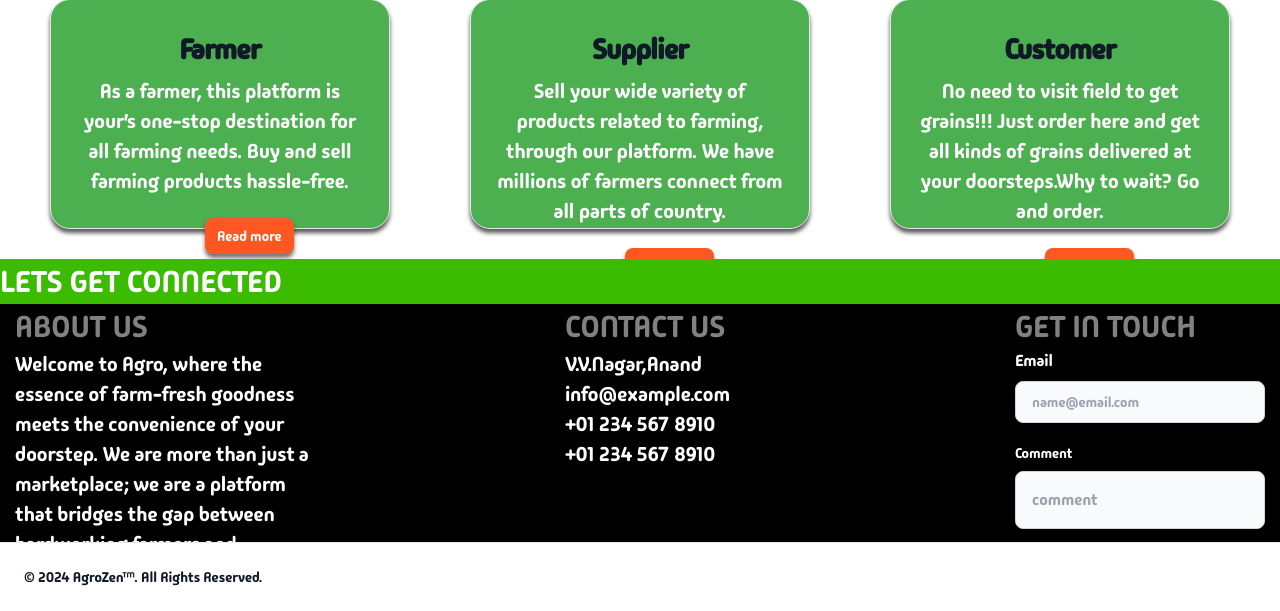
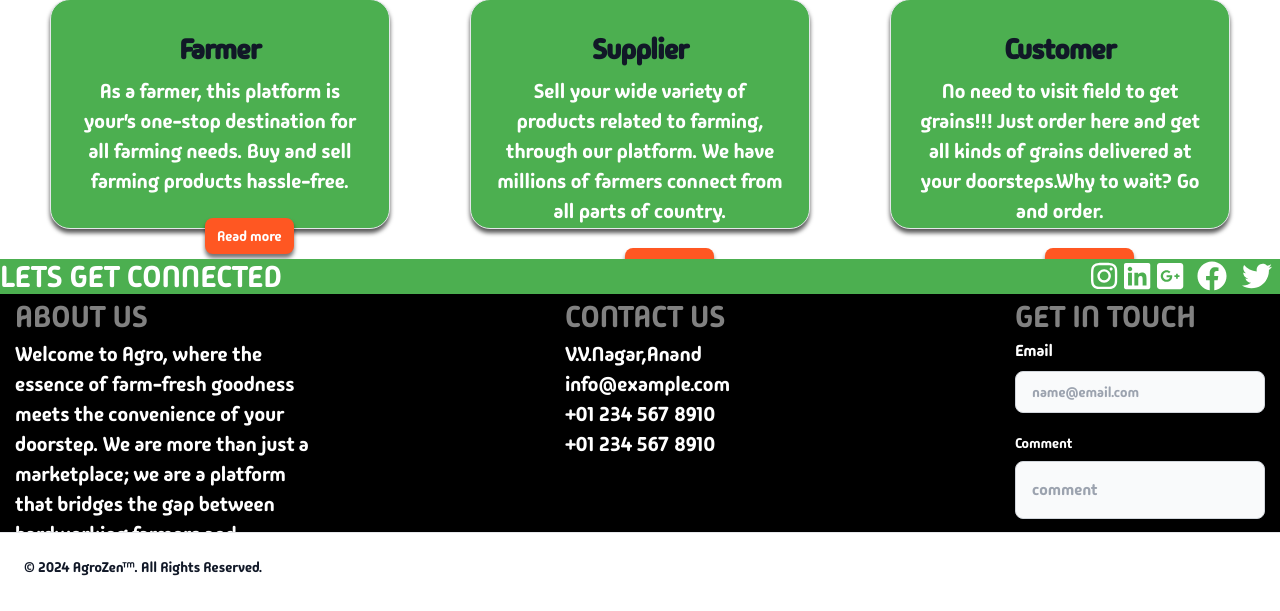
Before and after one commit to jaivik09/AgroZen, a PHP site: page / in a window 1280 px wide; the page is wider, and only the part inside the window is pictured. Shown: the part 1617-2228 px from the top of that part. After the commit the page ends 2193 px from the top of that part, so only its background shows below. Run offline with PHP 8.4, Linux system fonts and the light colour scheme; style sheets or scripts are compiled from the project's sources; some libraries are stand-ins or nearby versions.

Commit message:
modi : foot change

```diff
--- a/changepass.php
+++ b/changepass.php
@@ -14,8 +14,8 @@ if ($id) {
     $result = mysqli_query($link, $sql);
     $row = mysqli_fetch_array($result);
 } else {
-    // Handle the case where the user ID is not set
-    exit("User ID not set.");
+    echo "<script>alert('You are not logged in.')</script>";
+    echo "<script>window.location.href = 'login.php';</script>";
 }
 
 if (isset($_POST["changepassword"])) {
@@ -60,7 +60,7 @@ if (isset($_POST["changepassword"])) {
 <head>
     <meta charset="UTF-8">
     <meta name="viewport" content="width=device-width, initial-scale=1.0">
-    <link href="style.css" rel="stylesheet">
+    <link href="css/my/style.css" rel="stylesheet">
     <script src="https://cdn.tailwindcss.com"></script>
     <script src="https://cdnjs.cloudflare.com/ajax/libs/flowbite/2.3.0/flowbite.min.js"></script>
     <link rel="stylesheet" href="https://cdnjs.cloudflare.com/ajax/libs/animate.css/4.1.1/animate.min.css" />
--- a/css/my/ownstyles1.css
+++ b/css/my/ownstyles1.css
@@ -103,8 +103,8 @@
 
 .footer-head{
     width: 100%;
-    height: 45px;
-    background-color: #3CBC00;
+    height: 35px;
+    background-color: #4CAF50;
     color: white;
     font-size: 30px;
     font-weight: 500;
--- a/index.php
+++ b/index.php
@@ -10,8 +10,9 @@
     <script src="https://cdnjs.cloudflare.com/ajax/libs/flowbite/2.3.0/flowbite.min.js"></script>
     <link rel="stylesheet" href="https://cdnjs.cloudflare.com/ajax/libs/animate.css/4.1.1/animate.min.css" />
     <link rel="stylesheet" href="https://cdnjs.cloudflare.com/ajax/libs/aos/2.3.4/aos.css" />
+    <link href="https://cdnjs.cloudflare.com/ajax/libs/font-awesome/6.0.0-beta3/css/all.min.css" rel="stylesheet">
     <script src="https://cdnjs.cloudflare.com/ajax/libs/aos/2.3.4/aos.js"></script>
-
+    <script src="https://cdnjs.cloudflare.com/ajax/libs/font-awesome/6.0.0-beta3/js/all.min.js"></script>
 
     <link href="res/images/logo.png" rel="icon">
     <title>AgroZen™</title>
@@ -213,15 +214,17 @@ Nourishing Lives.</pre>
     </div>
 
     <footer>
-        <div class="footer-container" id="FOOTER" data-aos="fade-up">
+        <div class="footer-container w-full fixed bottom-0 left-0" id="FOOTER" data-aos="fade-up">
             <div class="footer-head">
-                <p>LETS GET CONNECTED</p>
-                <div class="footer-icon">
-                    <i class="fa-brands fa-instagram"></i>
-                    <i class="fa-brands fa-linkedin"></i>
-                    <i class="fa-brands fa-square-google-plus"></i>
-                    <i class="fa-brands fa-facebook"></i>
-                    <i class="fa-brands fa-twitter"></i>
+                <div class="bg-[#4CAF50] text-white text-3xl font-medium flex justify-between">
+                    <p class="mr-2">LETS GET CONNECTED</p>
+                    <div class="footer-icon">
+                        <a href="https://www.instagram.com/your_instagram_username"><i class="fab fa-instagram gap-2"></i></a>
+                        <a href="https://www.linkedin.com/in/your_linkedin_profile"><i class="fab fa-linkedin gap-2"></i></a>
+                        <a href="https://plus.google.com/your_google_plus_profile"><i class="fab fa-google-plus-square mr-2"></i></a>
+                        <a href="https://www.facebook.com/your_facebook_profile"><i class="fab fa-facebook mr-2"></i></a>
+                        <a href="https://twitter.com/your_twitter_profile"><i class="fab fa-twitter mr-2"></i></a>
+                    </div>
                 </div>
             </div>
             <div class="footer-body">
```
